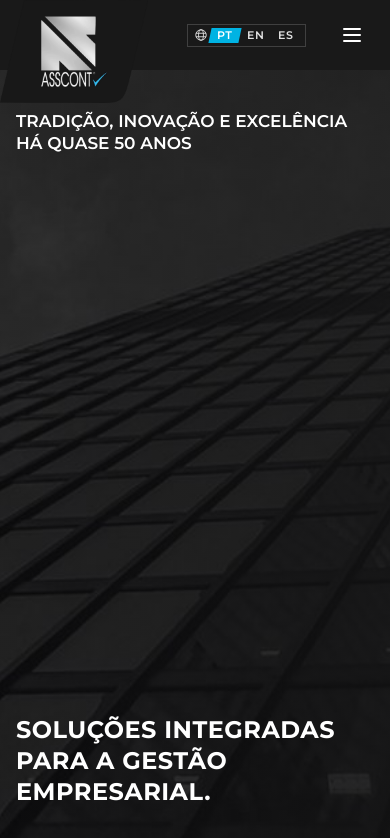
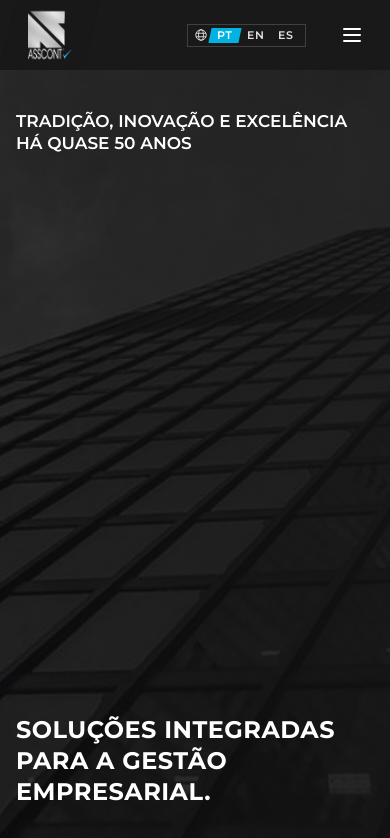
Before and after one commit to Asscont/site-asscont, a React (Vite) app in the folder frontend/: page / in a window 390 px wide. Shown: the top 838 px of the page. Built offline with nearby package versions, Linux system fonts and the light colour scheme.

Commit message:
corrige parcerias no mobile e alinha as placas de logo

```diff
--- a/frontend/src/components/SiteChrome.css
+++ b/frontend/src/components/SiteChrome.css
@@ -22,8 +22,8 @@
 
 .asc-header-inner {
   position: relative;
-  /* espaço reservado à esquerda para a placa da logo não cobrir o menu */
-  padding-left: 9.5rem;
+  /* espaço reservado à esquerda: largura da placa (altura x 1,432) + folga */
+  padding-left: calc(var(--asc-header-h) * 1.432 + var(--asc-space-md));
   width: min(var(--asc-container-wide), 100% - 2 * var(--asc-gutter));
   min-height: var(--asc-header-h);
   margin-inline: auto;
@@ -46,10 +46,12 @@
 }
 
 .asc-header-logo img {
-  /* proporção e sobreposição da placa preta conforme a referência */
+  /* A placa acompanha a altura da barra preta: nao vaza para baixo nem
+     cobre o conteudo da pagina. A largura sai da proporcao do arquivo
+     (888x620 = 1,432). */
   display: block;
-  width: 9.5rem;
-  height: auto;
+  height: var(--asc-header-h);
+  width: auto;
   object-fit: contain;
 }
 
@@ -386,14 +388,6 @@
 
 /* tablet e abaixo: navegação vira menu recolhível */
 @media (max-width: 768px) {
-  .asc-header-logo img {
-    width: 9.25rem;
-  }
-
-  .asc-header-inner {
-    padding-left: 9.25rem;
-  }
-
   .asc-header-inner {
     justify-content: flex-end;
   }
--- a/frontend/src/pages/TelaInicio.css
+++ b/frontend/src/pages/TelaInicio.css
@@ -973,9 +973,17 @@
     max-width: none;
   }
 
+  /* Empilhado, a composicao diagonal nao se sustenta: texto e imagem deixam
+     de dividir a linha, entao o painel cinza passa a ocupar a largura toda e
+     TODO elemento absoluto volta para o fluxo. */
   .tin-parceria {
     display: block;
     min-height: 0;
+  }
+
+  .tin-parceria::before {
+    width: 100%;
+    clip-path: none;
   }
 
   .tin-parceria-inner {
@@ -990,14 +998,10 @@
     text-align: left;
   }
 
+  /* vale para as duas faixas: a arte vira um bloco de largura total logo
+     acima (IECnet) ou logo abaixo (Camara) do texto */
   .tin-parceria-arte,
   .tin-parceria-arte--esquerda,
-  .tin-parceria-selos {
-    top: 1.5rem;
-    left: auto;
-    right: 1.5rem;
-  }
-
   .tin-parceria--iecnet .tin-parceria-arte--esquerda {
     position: relative;
     inset: auto;
@@ -1006,6 +1010,22 @@
     height: auto;
     aspect-ratio: 16 / 9;
     clip-path: none;
+  }
+
+  /* a placa branca acompanha a mesma margem lateral do texto acima */
+  .tin-parceria-logo {
+    left: max(var(--asc-gutter), 6.5%);
+    right: max(var(--asc-gutter), 6.5%);
+    width: auto;
+    padding: 0.75rem 1rem;
+    transform: translateY(-50%);
+  }
+
+  /* os selos saem do canto flutuante e viram uma linha sob a foto */
+  .tin-parceria-selos {
+    position: static;
+    flex-direction: row;
+    padding: var(--asc-space-sm) max(var(--asc-gutter), 6.5%) 0;
   }
 
   .tin-parceria--iecnet {
```
